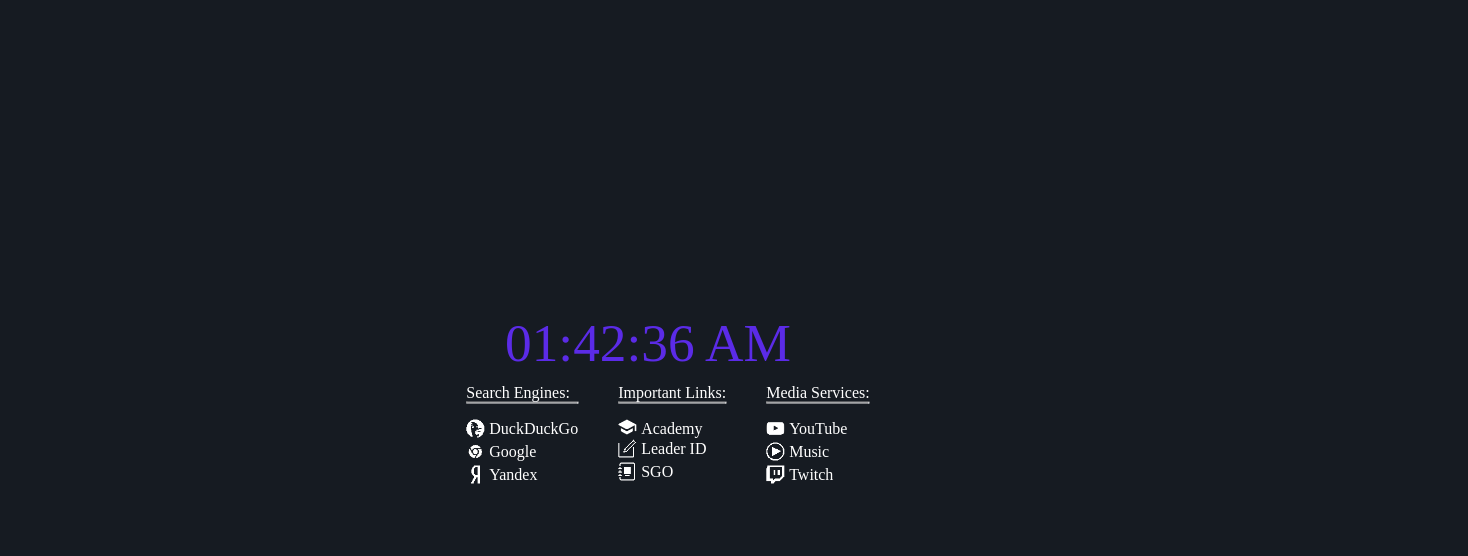
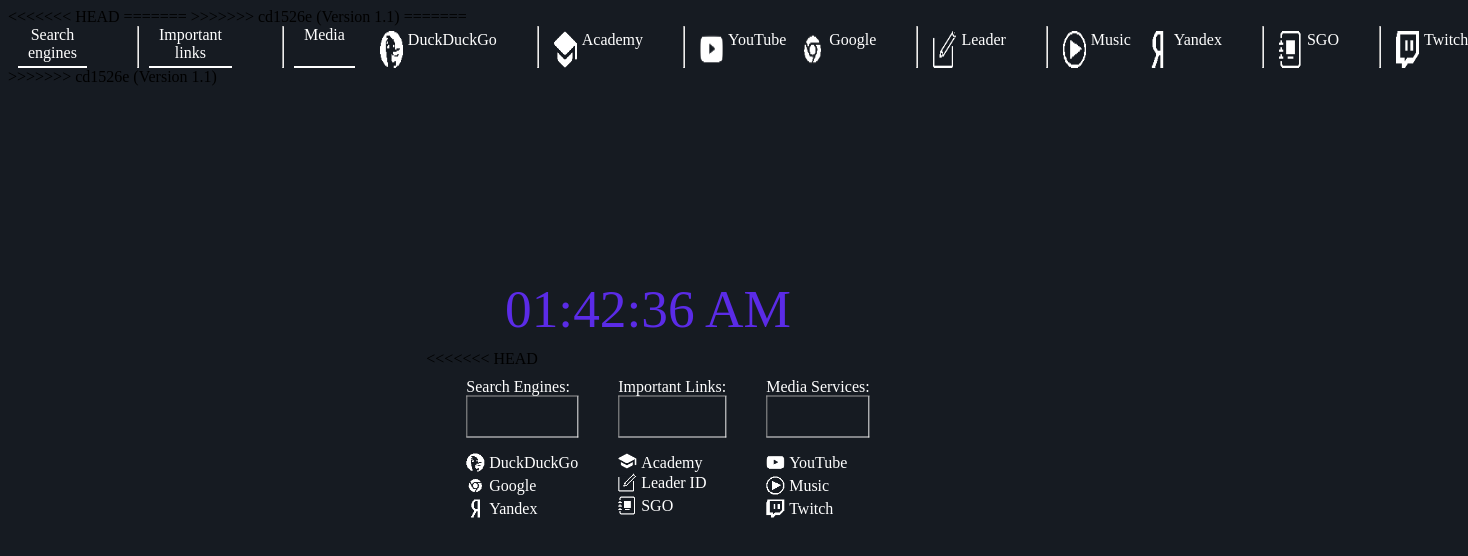
Before and after one commit to win-hafus/start-page, a plain HTML site: page index.html in a window 1280 px wide. Shown: the whole page, 1468 px wide, since content can reach past the window. Drawn offline with Linux system fonts and the light colour scheme.

Commit message:
Version 1.1

```diff
--- a/index.html
+++ b/index.html
@@ -3,6 +3,10 @@
 <head>
     <meta charset="UTF-8">
     <meta name="viewport" content="width=device-width, initial-scale=1.0">
+<<<<<<< HEAD
+=======
+    <link rel="stylesheet" href="style.css">
+>>>>>>> cd1526e (Version 1.1)
     <title>Hub</title>
 </head>
 <body>
@@ -10,6 +14,7 @@
         <!-- Clock -->
         <div id="clock">00:00:00 PM</div>
 
+<<<<<<< HEAD
         <!-- Container with links
 
         formatting of links:
@@ -149,6 +154,82 @@
 
     </style>
 
+=======
+        <nav class="nav">
+         <!-- 1 -->
+        <div class="nav__head">Search engines</div>
+        <hr>
+
+        <!-- 2 -->
+        <div class="nav__head">Important links</div>
+        <hr>
+
+        <!-- 3 -->
+        <div class="nav__head">Media</div>
+        <!-- 1 -->
+        <div class="nav__item">
+         <img src="assets/duckduckgo.ico" class="nav__item_icon">
+          <a href="https://start.duckduckgo.com">DuckDuckGo</a>
+        </div>
+        <hr>
+
+        <!-- 2 -->
+        <div class="nav__item">
+          <img src="assets/school.ico" class="nav__item_icon">
+          <a href="https://academy.mob-edu.ru/ui/#/">Academy</a>
+
+        </div>
+        <hr>
+
+        <!-- 3 -->
+        <div class="nav__item">
+          <img src="assets/youtube.ico" class="nav__item_icon">
+          <a href="https://www.youtube.com">YouTube</a>
+        </div>
+
+        <!-- 1 -->
+        <div class="nav__item">
+          <img src="assets/google_chrome.ico" class="nav__item_icon">
+          <a href="https://google.com">Google</a>
+        </div>
+        <hr>
+
+        <!-- 2 -->
+        <div class="nav__item">
+          <img src="assets/interface_edit.ico" class="nav__item_icon">
+          <a href="https://leader-id.ru/login?ref=2035">Leader</a>
+        </div>
+       <hr>
+
+        <!-- 3 -->
+        <div class="nav__item">
+          <img src="assets/playcircle.ico" class="nav__item_icon">
+          <a href="https://music.youtube.com">Music</a>
+        </div>
+
+        <!-- 1 -->
+        <div class="nav__item">
+          <img src="assets/yandex.ico" class="nav__item_icon">
+          <a href="https://ya.ru">Yandex</a>
+        </div>
+        <hr>
+
+        <!-- 2 -->
+        <div class="nav__item">
+          <img src="assets/journal_album.ico" class="nav__item_icon">
+          <a href="https://sgo.rso23.ru/angular/school/announcements/">SGO</a>
+        </div>
+        <hr>
+
+        <!-- 3 -->
+        <div class="nav__item">
+          <img src="assets/twitch.ico" class="nav__item_icon">
+          <a href="https://www.twitch.tv">Twitch</a>
+        </div>
+
+        </nav>
+    </div>
+>>>>>>> cd1526e (Version 1.1)
     <script src="./script.js"></script>
 
 </body>
--- /dev/null
+++ b/style.css
@@ -0,0 +1,61 @@
+body, html {
+  width: 100%;
+  height: 100%;
+  position: relative;
+  background-color: #161b22;
+  font-family: "Cascadia Code";
+}
+
+.container {
+  margin: 0;
+  position: absolute;
+  top: 50%;
+  left: 50%;
+  transform: translate(-50%, -50%);
+}
+
+.nav {
+  color: white;
+  display: grid;
+  grid-template-columns: 1fr 5px 1fr 5px 1fr;
+  grid-template-rows: 40px 27px 27px 27px 27px;
+}
+
+hr {
+  padding: 0;
+  height: 40px;
+}
+
+a {
+  text-decoration: none;
+  color: white;
+}
+
+a:hover {
+  color: gray
+}
+
+.nav__head {
+  text-align: center;
+  border-bottom: 2px solid white;
+  padding: 0 10px;
+  margin: 0 10px;
+}
+
+.nav__item {
+  padding: 5px 0 0 15px;
+  display: flex;
+}
+
+.nav__item_icon {
+  padding: 0 5px 0 0;
+  max-width: 23px;
+  min-width: 18px;
+}
+
+#clock {
+  font-size: 40pt;
+  color: #5b2be7;
+  text-align: center;
+  margin-bottom: 10px;
+}
```
